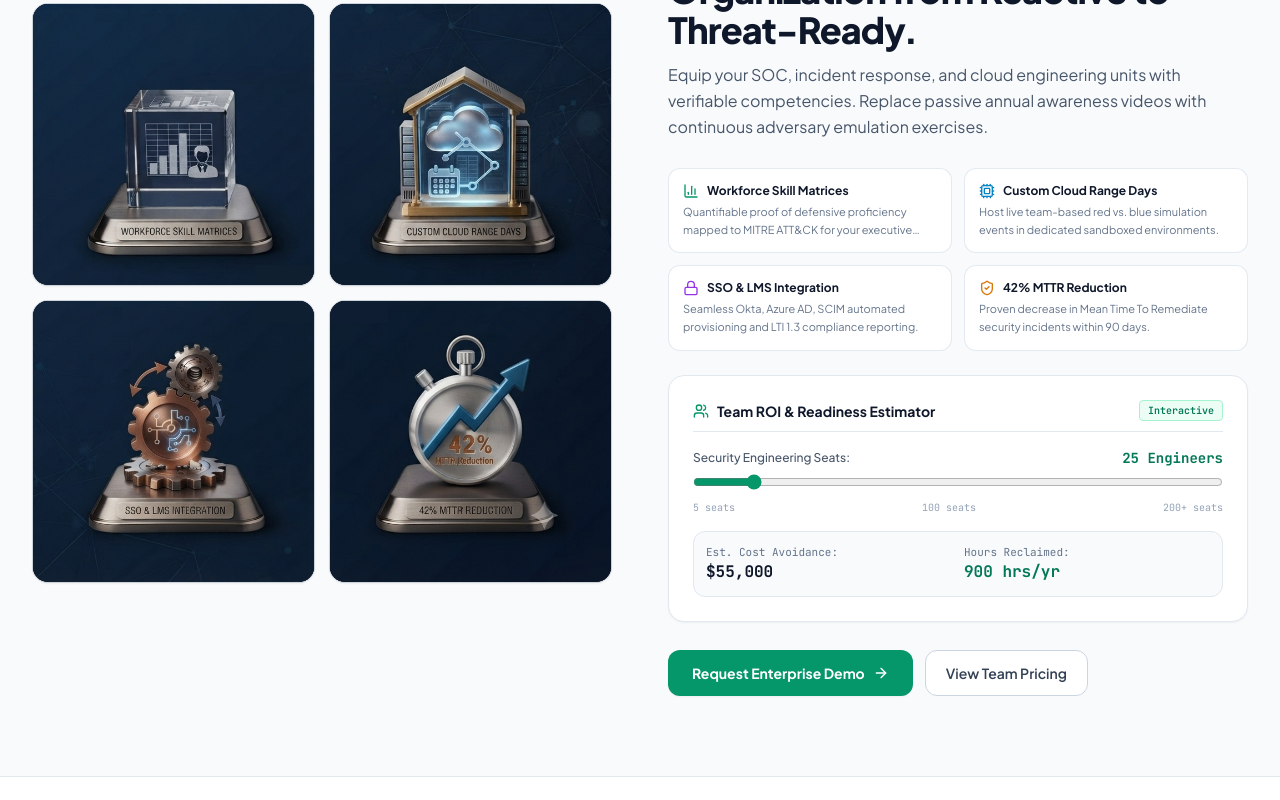
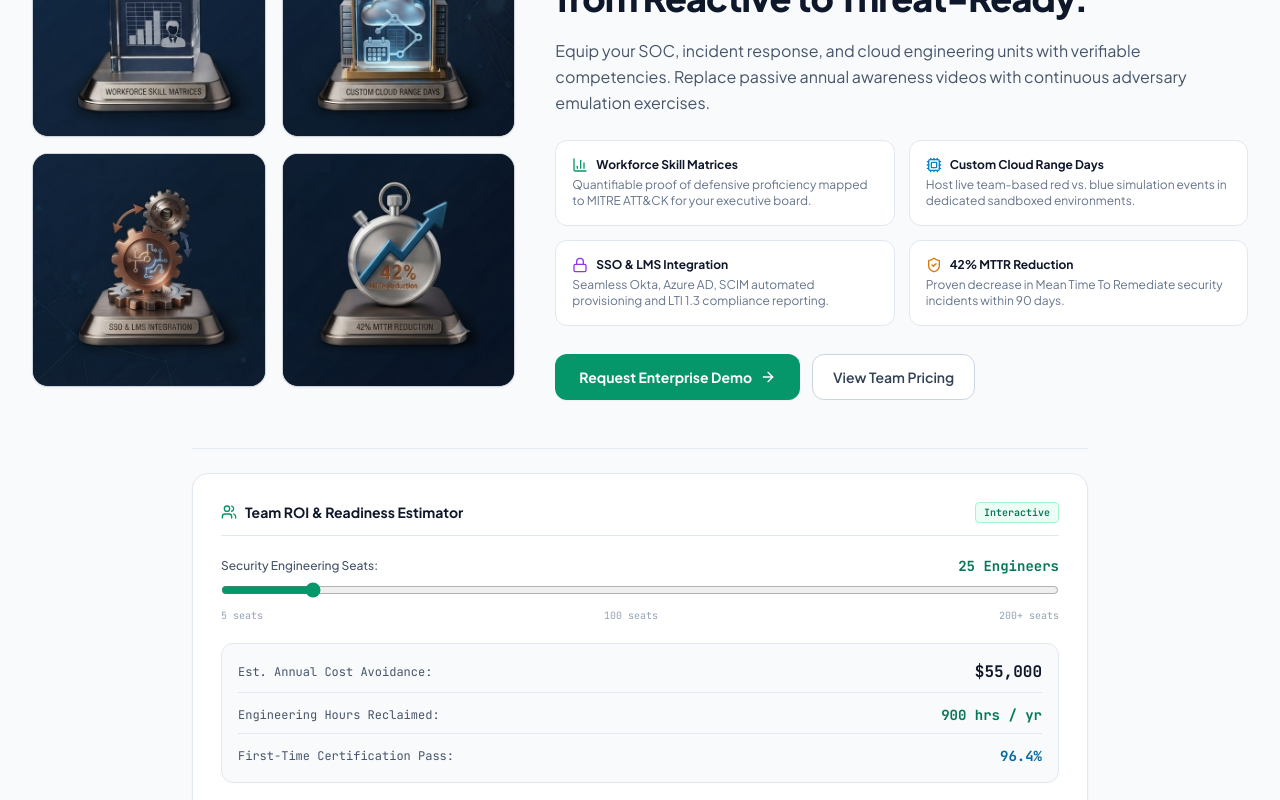
Before and after one commit to deepacknavaraj1404-coder/CYBER-, a React (Vite) app: page / in a window 1280 px wide. Shown: the part 5980-6780 px from the top of the page. Built offline with nearby package versions, Linux system fonts and the light colour scheme.

Commit message:
Restore original website layout, styling, and Team ROI Estimator, placing 4 trophy images in 2x2 grid on left and heading on right

```diff
--- a/src/components/EnterpriseSection.jsx
+++ b/src/components/EnterpriseSection.jsx
@@ -12,37 +12,6 @@ import cloudRangeImg from '../assets/enterprise/cloud-range.jpg';
 import ssoLmsImg from '../assets/enterprise/sso-lms.jpg';
 import mttrReductionImg from '../assets/enterprise/mttr-reduction.jpg';
 
-const ENTERPRISE_FEATURES = [
-  {
-    image: skillMatricesImg,
-    title: "Workforce Skill Matrices",
-    description: "Quantifiable proof of defensive proficiency mapped to MITRE ATT&CK for your executive board.",
-    icon: BarChart3,
-    color: "text-emerald-600",
-  },
-  {
-    image: cloudRangeImg,
-    title: "Custom Cloud Range Days",
-    description: "Host live team-based red vs. blue simulation events in dedicated sandboxed environments.",
-    icon: Cpu,
-    color: "text-sky-600",
-  },
-  {
-    image: ssoLmsImg,
-    title: "SSO & LMS Integration",
-    description: "Seamless Okta, Azure AD, SCIM automated provisioning and LTI 1.3 compliance reporting.",
-    icon: Lock,
-    color: "text-purple-600",
-  },
-  {
-    image: mttrReductionImg,
-    title: "42% MTTR Reduction",
-    description: "Proven decrease in Mean Time To Remediate security incidents within 90 days.",
-    icon: ShieldCheck,
-    color: "text-amber-600",
-  }
-];
-
 export default function EnterpriseSection({ onOpenAuth }) {
   const [teamSize, setTeamSize] = useState(25);
 
@@ -51,37 +20,51 @@ export default function EnterpriseSection({ onOpenAuth }) {
 
   return (
     <section id="enterprise" className="py-20 bg-slate-50 border-b border-slate-200 relative">
-      <div className="max-w-7xl mx-auto px-4 sm:px-6 lg:px-8">
+      <div className="max-w-7xl mx-auto px-4 sm:px-6 lg:px-8 space-y-12">
 
-        {/* 2-Column Layout: Left = 4 Images in 2x2 Grid, Right = Section Heading & Content */}
-        <div className="grid grid-cols-1 lg:grid-cols-12 gap-10 lg:gap-14 items-center">
+        {/* 2-Column Layout: Left = 4 Images in 2x2 Grid, Right = Section Heading, Description & Feature Cards */}
+        <div className="grid grid-cols-1 lg:grid-cols-12 gap-10 items-center">
 
-          {/* LEFT SIDE: 4 Images in clean 2x2 Grid (Occupies full left column, stacks above on mobile) */}
-          <div className="lg:col-span-6 w-full order-1">
-            <div className="grid grid-cols-2 gap-3.5 sm:gap-4.5">
-              {ENTERPRISE_FEATURES.map((item, idx) => (
-                <div
-                  key={idx}
-                  className="group relative rounded-2xl overflow-hidden border border-slate-200/90 bg-slate-950 shadow-sm hover:shadow-lg hover:border-slate-300 transition-all duration-300"
-                >
-                  <div className="aspect-square w-full overflow-hidden bg-slate-900">
+          {/* LEFT SIDE: 4 Images in clean 2-column x 2-row grid */}
+          <div className="lg:col-span-5 w-full">
+            <div className="grid grid-cols-2 gap-3.5 sm:gap-4">
+              <div className="rounded-2xl overflow-hidden border border-slate-200/90 bg-slate-900 shadow-sm hover:shadow-md transition-shadow">
                 <img
-                      src={item.image}
-                      alt={item.title}
-                      className="w-full h-full object-cover transition-transform duration-500 group-hover:scale-105"
+                  src={skillMatricesImg}
+                  alt="Workforce Skill Matrices"
+                  className="w-full h-full object-cover aspect-square"
+                  loading="lazy"
+                />
+              </div>
+              <div className="rounded-2xl overflow-hidden border border-slate-200/90 bg-slate-900 shadow-sm hover:shadow-md transition-shadow">
+                <img
+                  src={cloudRangeImg}
+                  alt="Custom Cloud Range Days"
+                  className="w-full h-full object-cover aspect-square"
+                  loading="lazy"
+                />
+              </div>
+              <div className="rounded-2xl overflow-hidden border border-slate-200/90 bg-slate-900 shadow-sm hover:shadow-md transition-shadow">
+                <img
+                  src={ssoLmsImg}
+                  alt="SSO & LMS Integration"
+                  className="w-full h-full object-cover aspect-square"
+                  loading="lazy"
+                />
+              </div>
+              <div className="rounded-2xl overflow-hidden border border-slate-200/90 bg-slate-900 shadow-sm hover:shadow-md transition-shadow">
+                <img
+                  src={mttrReductionImg}
+                  alt="42% MTTR Reduction"
+                  className="w-full h-full object-cover aspect-square"
                   loading="lazy"
                 />
               </div>
             </div>
-              ))}
-            </div>
           </div>
 
-          {/* RIGHT SIDE: Section Heading, Description, Existing Content & ROI Estimator */}
-          <div className="lg:col-span-6 space-y-6 order-2">
-
-            {/* Tag, Heading, and Description */}
-            <div className="space-y-3">
+          {/* RIGHT SIDE: Section Heading, Description, Feature Cards & CTA Buttons */}
+          <div className="lg:col-span-7 space-y-5">
             <span className="text-xs font-mono font-bold tracking-wider uppercase text-emerald-700 bg-emerald-50 px-2.5 py-1 rounded-md border border-emerald-200 inline-block">
               Cybrary for Enterprise & Government
             </span>
@@ -93,31 +76,76 @@ export default function EnterpriseSection({ onOpenAuth }) {
             <p className="text-base text-slate-600 leading-relaxed">
               Equip your SOC, incident response, and cloud engineering units with verifiable competencies. Replace passive annual awareness videos with continuous adversary emulation exercises.
             </p>
+
+            {/* Original 4 Feature Cards */}
+            <div className="grid grid-cols-1 sm:grid-cols-2 gap-3.5 pt-1">
+              <div className="p-4 rounded-xl bg-white border border-slate-200 shadow-2xs space-y-1">
+                <div className="flex items-center gap-2 text-slate-900 font-bold text-xs">
+                  <BarChart3 className="w-4 h-4 text-emerald-600" />
+                  <span>Workforce Skill Matrices</span>
+                </div>
+                <p className="text-slate-500 text-xs">
+                  Quantifiable proof of defensive proficiency mapped to MITRE ATT&CK for your executive board.
+                </p>
               </div>
 
-            {/* Feature Highlights matching the 4 visual trophies */}
-            <div className="grid grid-cols-1 sm:grid-cols-2 gap-3 pt-1">
-              {ENTERPRISE_FEATURES.map((feat, idx) => {
-                const IconComponent = feat.icon;
-                return (
-                  <div key={idx} className="p-3.5 rounded-xl bg-white border border-slate-200/90 shadow-2xs space-y-1">
+              <div className="p-4 rounded-xl bg-white border border-slate-200 shadow-2xs space-y-1">
                 <div className="flex items-center gap-2 text-slate-900 font-bold text-xs">
-                      <IconComponent className={`w-4 h-4 ${feat.color} shrink-0`} />
-                      <span className="truncate">{feat.title}</span>
+                  <Cpu className="w-4 h-4 text-sky-600" />
+                  <span>Custom Cloud Range Days</span>
                 </div>
-                    <p className="text-slate-500 text-[11px] leading-relaxed line-clamp-2">
-                      {feat.description}
+                <p className="text-slate-500 text-xs">
+                  Host live team-based red vs. blue simulation events in dedicated sandboxed environments.
                 </p>
               </div>
-                );
-              })}
+
+              <div className="p-4 rounded-xl bg-white border border-slate-200 shadow-2xs space-y-1">
+                <div className="flex items-center gap-2 text-slate-900 font-bold text-xs">
+                  <Lock className="w-4 h-4 text-purple-600" />
+                  <span>SSO & LMS Integration</span>
+                </div>
+                <p className="text-slate-500 text-xs">
+                  Seamless Okta, Azure AD, SCIM automated provisioning and LTI 1.3 compliance reporting.
+                </p>
               </div>
 
-            {/* Interactive Team ROI & Readiness Estimator */}
-            <div className="p-5 sm:p-6 rounded-2xl bg-white border border-slate-200 shadow-sm space-y-4">
-              <div className="flex items-center justify-between border-b border-slate-200 pb-2.5">
-                <h4 className="text-xs sm:text-sm font-bold text-slate-900 flex items-center gap-2">
-                  <Users className="w-4 h-4 text-emerald-600 shrink-0" />
+              <div className="p-4 rounded-xl bg-white border border-slate-200 shadow-2xs space-y-1">
+                <div className="flex items-center gap-2 text-slate-900 font-bold text-xs">
+                  <ShieldCheck className="w-4 h-4 text-amber-600" />
+                  <span>42% MTTR Reduction</span>
+                </div>
+                <p className="text-slate-500 text-xs">
+                  Proven decrease in Mean Time To Remediate security incidents within 90 days.
+                </p>
+              </div>
+            </div>
+
+            <div className="pt-2 flex flex-col sm:flex-row gap-3">
+              <button
+                onClick={() => onOpenAuth('signup')}
+                className="px-6 py-3 rounded-xl font-bold text-xs sm:text-sm text-white bg-emerald-600 hover:bg-emerald-700 shadow-sm transition-colors flex items-center justify-center gap-2"
+              >
+                <span>Request Enterprise Demo</span>
+                <ArrowRight className="w-4 h-4" />
+              </button>
+              <a
+                href="#pricing"
+                className="px-5 py-3 rounded-xl font-semibold text-xs sm:text-sm text-slate-700 bg-white hover:bg-slate-100 border border-slate-300 flex items-center justify-center transition-colors"
+              >
+                View Team Pricing
+              </a>
+            </div>
+          </div>
+
+        </div>
+
+        {/* Team ROI & Readiness Estimator: Original layout, styling, and full interactive functionality */}
+        <div className="max-w-4xl mx-auto pt-6 border-t border-slate-200/80">
+          <div className="p-6 sm:p-7 rounded-2xl bg-white border border-slate-200 shadow-sm space-y-5">
+
+            <div className="flex items-center justify-between border-b border-slate-200 pb-3">
+              <h4 className="text-sm font-bold text-slate-900 flex items-center gap-2">
+                <Users className="w-4 h-4 text-emerald-600" />
                 <span>Team ROI & Readiness Estimator</span>
               </h4>
               <span className="text-[10px] font-mono font-semibold text-emerald-700 bg-emerald-50 px-2 py-0.5 rounded border border-emerald-200">
@@ -148,41 +176,38 @@ export default function EnterpriseSection({ onOpenAuth }) {
             </div>
 
             {/* Calculated Results */}
-              <div className="grid grid-cols-2 gap-3 p-3 rounded-xl bg-slate-50 border border-slate-200 text-xs font-mono">
-                <div>
-                  <span className="text-slate-500 text-[11px] block">Est. Cost Avoidance:</span>
-                  <span className="text-sm sm:text-base font-bold text-slate-900">
+            <div className="space-y-3 p-4 rounded-xl bg-slate-50 border border-slate-200 text-xs font-mono">
+              <div className="flex items-center justify-between border-b border-slate-200 pb-2">
+                <span className="text-slate-600">Est. Annual Cost Avoidance:</span>
+                <span className="text-base font-bold text-slate-900">
                   ${estimatedCostSavings.toLocaleString()}
                 </span>
               </div>
-                <div>
-                  <span className="text-slate-500 text-[11px] block">Hours Reclaimed:</span>
-                  <span className="text-sm sm:text-base font-bold text-emerald-700">
-                    {estimatedHoursSaved.toLocaleString()} hrs/yr
+
+              <div className="flex items-center justify-between border-b border-slate-200 pb-2">
+                <span className="text-slate-600">Engineering Hours Reclaimed:</span>
+                <span className="text-sm font-bold text-emerald-700">
+                  {estimatedHoursSaved.toLocaleString()} hrs / yr
                 </span>
               </div>
+
+              <div className="flex items-center justify-between">
+                <span className="text-slate-600">First-Time Certification Pass:</span>
+                <span className="text-sm font-bold text-sky-700">96.4%</span>
               </div>
             </div>
 
-            {/* CTA Buttons */}
-            <div className="pt-1 flex flex-col sm:flex-row gap-3">
             <button
               onClick={() => onOpenAuth('signup')}
-                className="px-6 py-3 rounded-xl font-bold text-xs sm:text-sm text-white bg-emerald-600 hover:bg-emerald-700 shadow-sm transition-colors flex items-center justify-center gap-2"
+              className="w-full py-2.5 px-4 rounded-xl text-xs font-bold text-white bg-emerald-600 hover:bg-emerald-700 transition-colors shadow-xs text-center"
             >
-                <span>Request Enterprise Demo</span>
-                <ArrowRight className="w-4 h-4" />
+              Download Organizational Capability PDF
             </button>
-              <a
-                href="#pricing"
-                className="px-5 py-3 rounded-xl font-semibold text-xs sm:text-sm text-slate-700 bg-white hover:bg-slate-100 border border-slate-300 flex items-center justify-center transition-colors"
-              >
-                View Team Pricing
-              </a>
+
+            <p className="text-[10px] text-slate-400 text-center font-mono">
+              * Based on independent Forrester TEI enterprise cyber workforce studies.
+            </p>
           </div>
-
-          </div>
-
         </div>
 
       </div>
```
Lines whose indentation alone changed are shown as unchanged.
